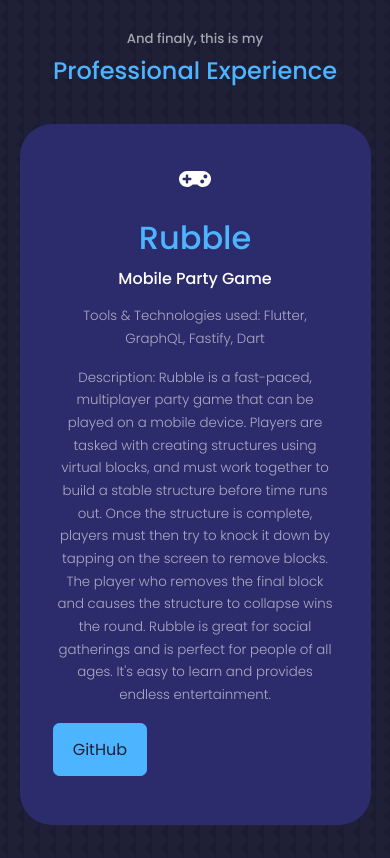
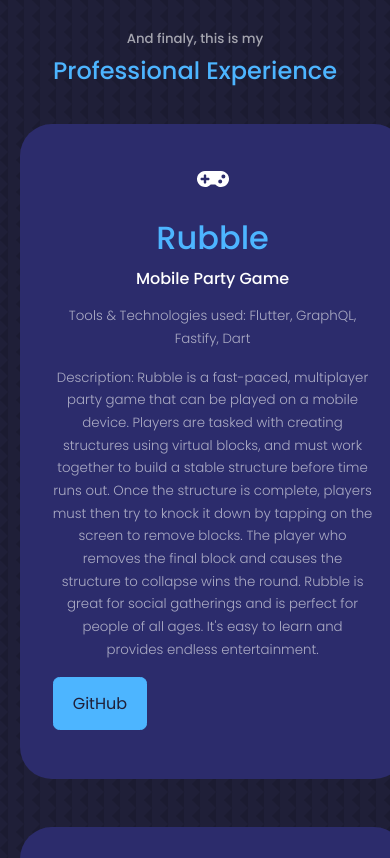
Before and after one commit to Elkay02/lucienkayrouzCV, a React (Create React App) app: page / in a window 390 px wide. Shown: the part 4600-5458 px from the top of the page. Built offline with nearby package versions, Linux system fonts and the light colour scheme.

Commit message:
portfolio

```diff
--- a/src/components/portfolio/Portfolio.jsx
+++ b/src/components/portfolio/Portfolio.jsx
@@ -6,11 +6,6 @@
 import {MdOutlineFastfood} from "react-icons/md"
 import {HiOutlineBookOpen} from "react-icons/hi"
 import {ImStatsDots, ImStatsBars} from "react-icons/im"
-
-import {Pagination} from 'swiper';
-import { Swiper, SwiperSlide } from 'swiper/react';
-import 'swiper/css';
-import 'swiper/css/pagination';
 
 const data = [
   {
@@ -38,7 +33,7 @@
     TnT: "Android Studio, Django, Java, Python, Figma, Volley",
     activities: "CookingHub is a mobile app that helps you organize and sore all of your favorite recipes in one place. With CookingHub, you can easily browse and search through your recipes by category or type of dish. You can also create and save new recipes whenever you want. CookingHub makes it easy to plan and prepare meals. With CookingHub, you'll never lose track of your favorite recipes again.",
     title: "CookingHub",
-    github: "https://github.com/Elkay02",
+    github: "https://github.com/Elkay02/CookingHubFrontend",
   },
   {
     id: 4,
@@ -47,7 +42,7 @@
     TnT: "Java, Eclipse IDE",
     activities: "CourSeera is a Java GUI application designed to help students at the American University of Beirut browse and search through the entire course catalogue for a specific semester. With CourSeera, students can easily view schedules, locations, and teachers for all available classes. CourSeera makes it easy for students to plan their schedules and stay organized, and it's a convenient way to access all of the information about available courses in one place.",
     title: "CourSeera",
-    github: "https://github.com/Elkay02",
+    github: "https://github.com/Elkay02/CourSeera",
   },
   {
     id: 5,
@@ -56,7 +51,7 @@
     TnT: "Python, Jupyter Hub",
     activities: "For this project, a Linear Regression Analysis was conducted to examine the relationship between Education rate and Mortality rate in each US state. Data was collected and analyzed to determine if there was a correlation between the two variables. The results showed that there was a significant negative relationship between Education rate and Mortality rate, meaning that states with higher Education rates tend to have lower Mortality rates. Further analysis was performed to determine the strength and significance of this relationship.",
     title: "Education/Mortality Study",
-    github: "https://github.com/Elkay02",
+    github: "https://github.com/Elkay02/Education-Mortality-Study",
   },
   {
     id: 6,
@@ -65,7 +60,7 @@
     TnT: "Microsoft Office",
     activities: "The Annual Report Analysis examined the financial performance of Inditex, a multinational fashion group. A variety of financial statements and metrics were analyzed to evaluate the company's financial health and performance over the past year. The analysis included a review of Inditex's revenue, expenses, profits, and asset management, as well as a comparison to industry benchmarks and competitors. The results of the analysis were used to identify trends and areas of strength and weakness within the company, and to make recommendations for future financial planning and strategy.",
     title: "Inditex Report",
-    github: "https://github.com/Elkay02",
+    github: "https://github.com/Elkay02/Inditex-Financial-Report",
   },
 ]
 
@@ -75,16 +70,11 @@
       <h5>And finaly, this is my</h5>
       <h2>Professional Experience</h2>
 
-      <Swiper className="container portfolio_container"
-      modules={[Pagination]}
-      spaceBetween={40}
-      slidesPerView={1}
-      pagination={{ clickable: true }}
-      >
+      <div className="container portfolio_container">
         {
           data.map(({id, icon, title, description, TnT, activities, github, demo}) => {
             return(
-              <SwiperSlide key={id} className="portfolio_item">
+              <div key={id} className="portfolio_item">
                 <div className="portfolio_item-icon">
                   {icon}
                 </div>
@@ -95,11 +85,11 @@
                 <div className="portfolio_item-cta">
                   <a href={github} className="btn btn-primary" rel="noopener" >GitHub</a>
                 </div>
-              </SwiperSlide>
+              </div>
             )
           })
         }
-      </Swiper>
+      </div>
     </section>
   )
 }
--- a/src/components/portfolio/portfolio.css
+++ b/src/components/portfolio/portfolio.css
@@ -1,6 +1,7 @@
 .container.portfolio_container{
-  width: 40%;
-  padding-bottom: 4rem;
+  display: grid;
+  grid-template-columns: 1fr 1fr;
+  gap: 3rem;
 }
 
 
@@ -51,12 +52,12 @@
 
 @media screen and (max-width: 1024px) {
   .container.portfolio_container{
-    width: 80%;
+    grid-template-columns: 1fr;
   }
 }
 
 @media screen and (max-width: 600px){
   .container.portfolio_container{
-    width: 90%;
+    grid-template-columns: 1fr;
   }
 }
```
Also changed, not shown: src/components/testimonials/Testimonials.jsx (+110 -0 lines).
